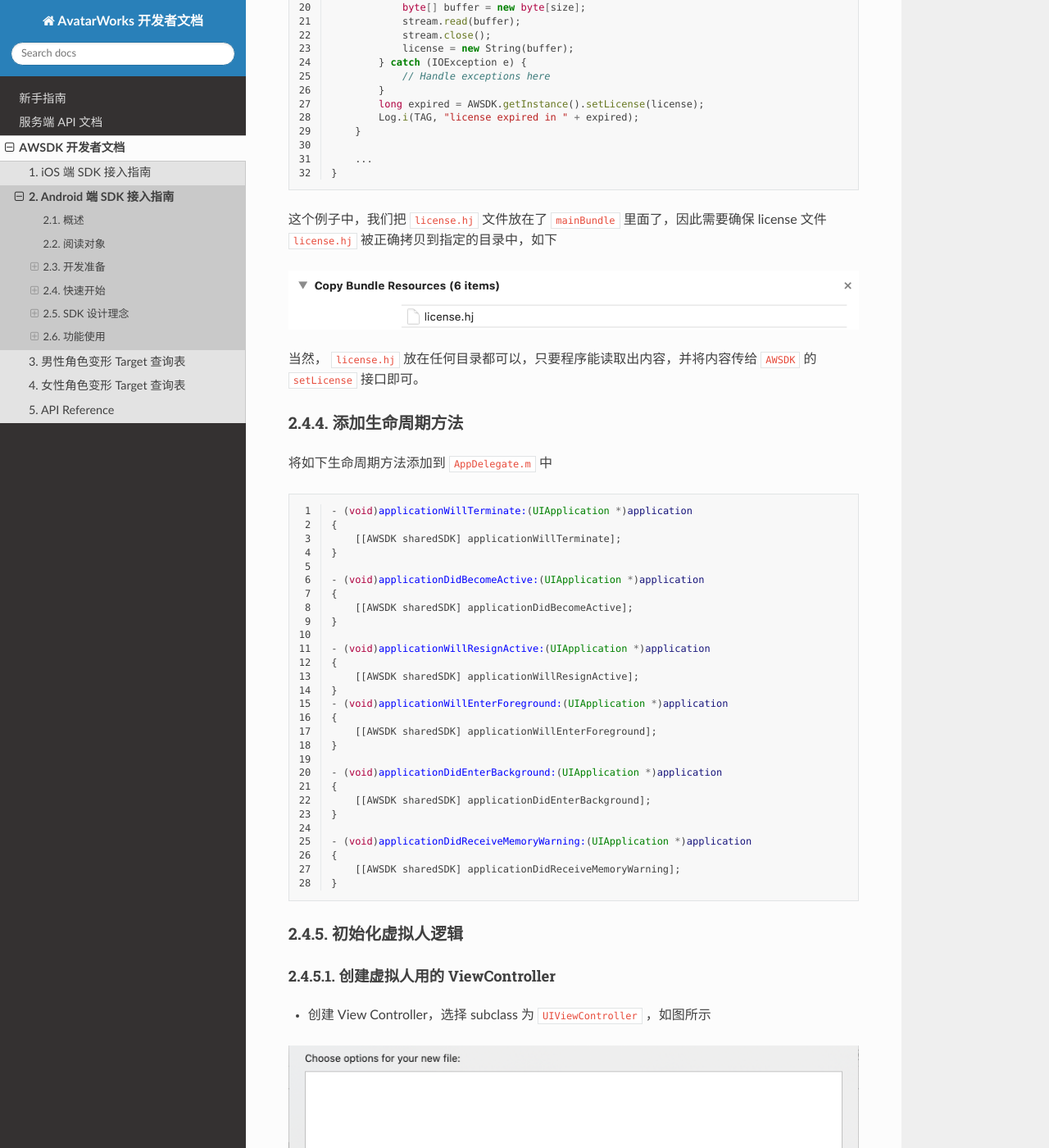
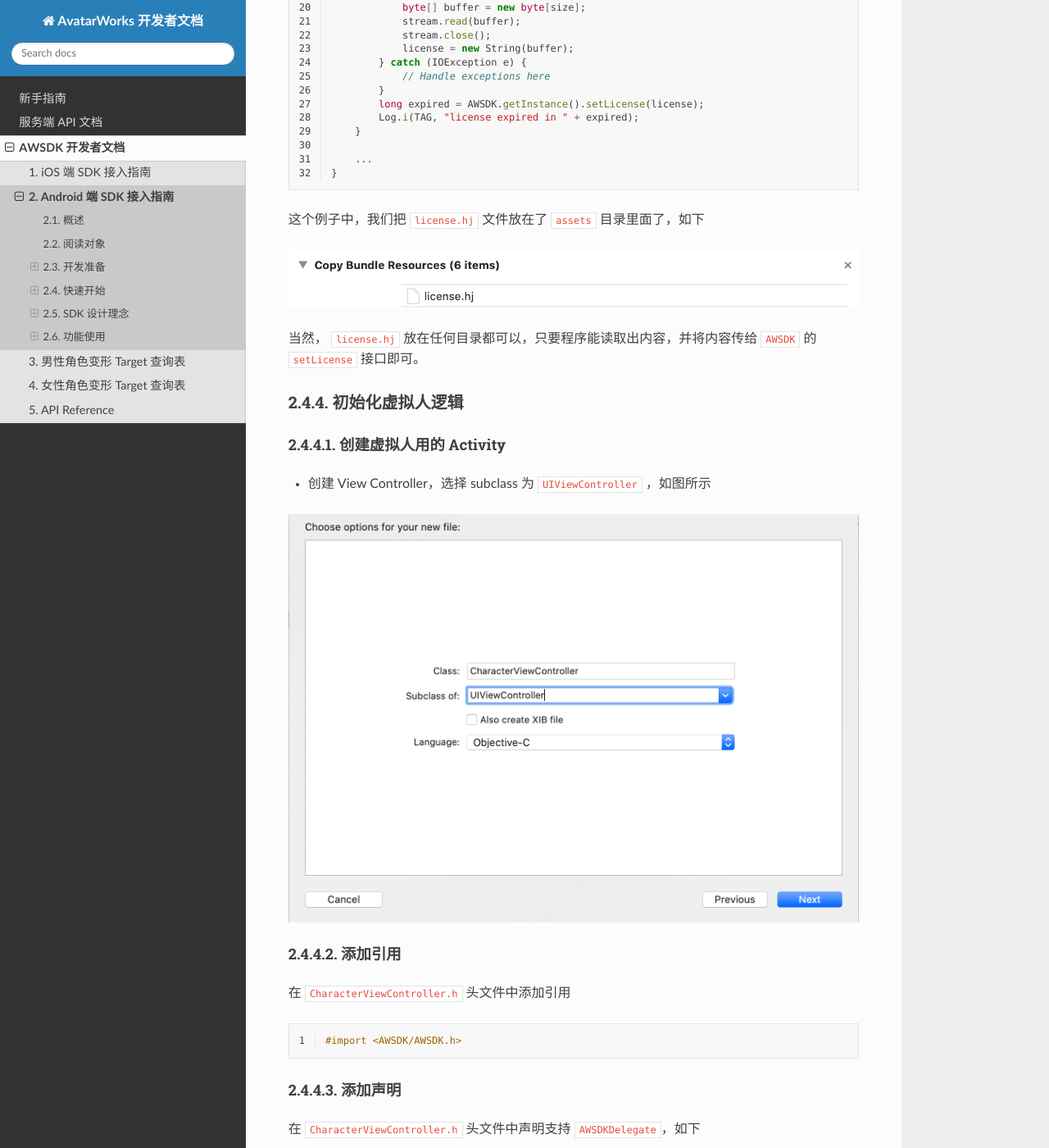
Before and after one commit to avatarworks/doc, a Sphinx documentation site: the page built from source/awsdk/android.rst, in a window 1280 px wide and 1400 px high, scrolled down 1893 px. Shown: the whole window at 82% size. Built offline with Sphinx 7.4.7 and the Read the Docs theme 2.0.0, drawn with Linux system fonts in a browser that asks for light colours; some of the changed text lies outside the part shown.

Commit message:
Update android.rst

```diff
--- a/source/awsdk/android.rst
+++ b/source/awsdk/android.rst
@@ -73,7 +73,7 @@ SDK 集成
 使用 license
 ~~~~~~~~
 
-SDK 需要取得有效的 license 文件才可以使用。为此，我们可以在合适的地方（在 SDK 使用其他 API 之前）调用 ``setLicense`` 接口，导入 license 内容。例如，我们可以在 ``AppDelegate.m`` 中这样使用 license 文件：
+SDK 需要取得有效的 license 文件才可以使用。为此，我们可以在合适的地方（在 SDK 使用其他 API 之前）调用 ``setLicense`` 接口，导入 license 内容。例如，我们可以在 ``MainActivity.java`` 中这样使用 license 文件：
 
 .. code-block:: java
     :linenos:
@@ -111,53 +111,18 @@ SDK 需要取得有效的 license 文件才可以使用。为此，我们可以
         ...
     }
 
-这个例子中，我们把 ``license.hj`` 文件放在了 ``mainBundle`` 里面了，因此需要确保 license 文件 ``license.hj`` 被正确拷贝到指定的目录中，如下
+这个例子中，我们把 ``license.hj`` 文件放在了 ``assets`` 目录里面了，如下
 
 .. image:: /_static/img/awsdk_license_bundle.png
 
 当然， ``license.hj`` 放在任何目录都可以，只要程序能读取出内容，并将内容传给 ``AWSDK`` 的 ``setLicense`` 接口即可。
 
-添加生命周期方法
-~~~~~~~~
 
-将如下生命周期方法添加到 ``AppDelegate.m`` 中
-
-.. code-block:: objc
-   :linenos:
-
-   - (void)applicationWillTerminate:(UIApplication *)application
-   {
-       [[AWSDK sharedSDK] applicationWillTerminate];
-   }
-
-   - (void)applicationDidBecomeActive:(UIApplication *)application
-   {
-       [[AWSDK sharedSDK] applicationDidBecomeActive];
-   }
-
-   - (void)applicationWillResignActive:(UIApplication *)application
-   {
-       [[AWSDK sharedSDK] applicationWillResignActive];
-   }
-   - (void)applicationWillEnterForeground:(UIApplication *)application
-   {
-       [[AWSDK sharedSDK] applicationWillEnterForeground];
-   }
-
-   - (void)applicationDidEnterBackground:(UIApplication *)application
-   {
-       [[AWSDK sharedSDK] applicationDidEnterBackground];
-   }
-
-   - (void)applicationDidReceiveMemoryWarning:(UIApplication *)application
-   {
-       [[AWSDK sharedSDK] applicationDidReceiveMemoryWarning];
-   }
 
 初始化虚拟人逻辑
 ~~~~~~~~~~~
 
-创建虚拟人用的 ViewController
+创建虚拟人用的 Activity
 ^^^^^^^^
 - 创建 View Controller，选择 subclass 为 ``UIViewController`` ，如图所示
 
```
